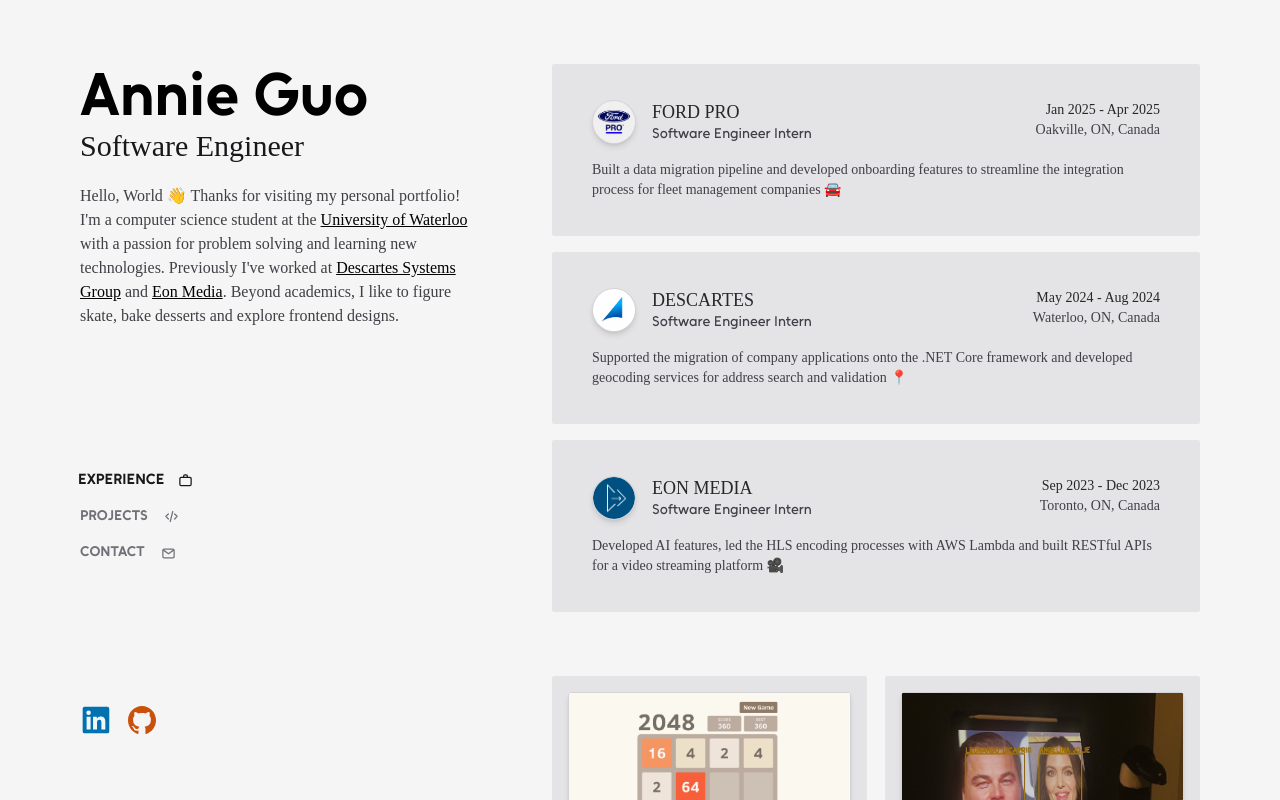
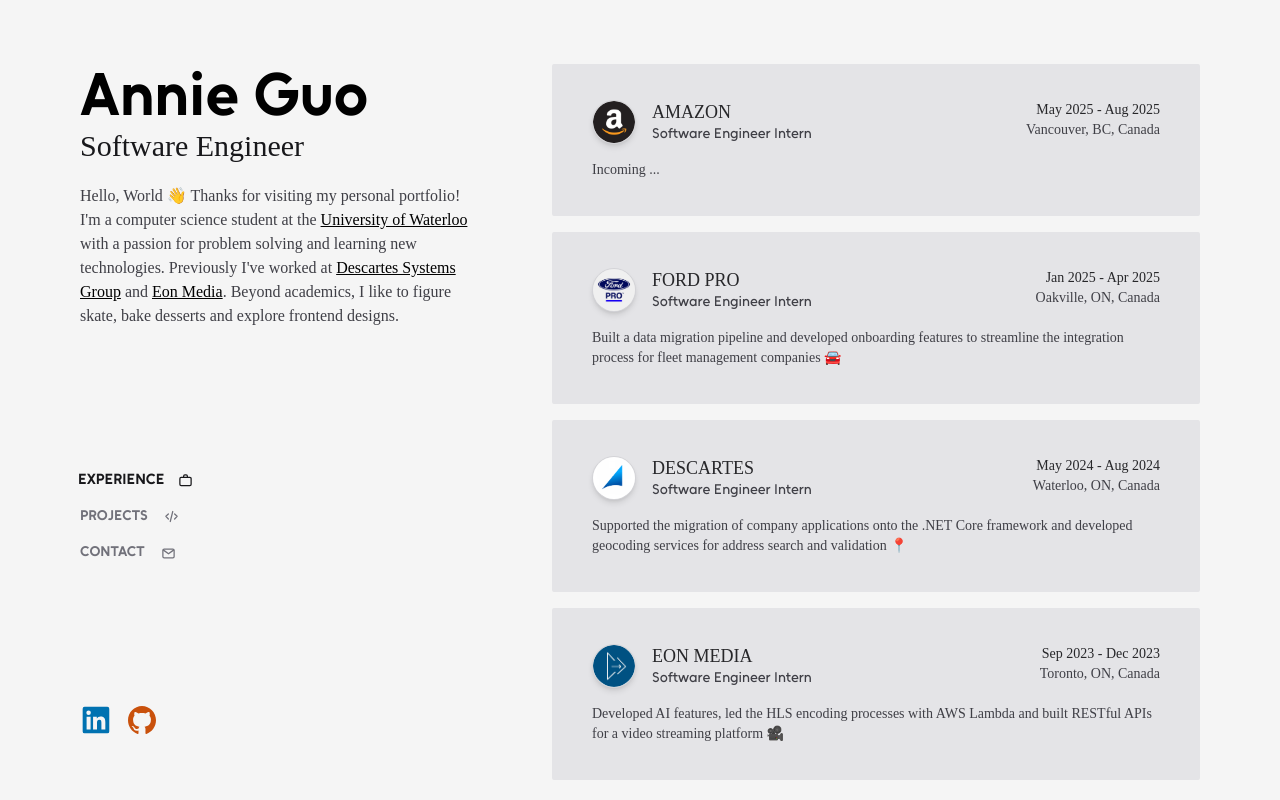
Before and after one commit to applepie7864/website, a React (Create React App) app: page / in a window 1280 px wide. Shown: the top 800 px of the page. Built offline with nearby package versions, Linux system fonts and the light colour scheme; no server answers; the HTML template or start-up script is replaced by a standard one; a web font is replaced by a local one.

Commit message:
add incoming

```diff
--- a/src/components/ExperienceCard.tsx
+++ b/src/components/ExperienceCard.tsx
@@ -9,7 +9,9 @@
 
 export default function ExperienceCard(props: ExperienceCardProps) {
     var url = ""
-    if (props.companyName == "FORD PRO") {
+    if (props.companyName == "AMAZON") {
+        url = require("../assets/imgs/amazon.png")
+    } else if (props.companyName == "FORD PRO") {
         url = require("../assets/imgs/ford.png")
     } else if (props.companyName == "DESCARTES") {
         url = require("../assets/imgs/descartes.png")
--- a/src/sections/Experience.tsx
+++ b/src/sections/Experience.tsx
@@ -4,6 +4,14 @@
 export default function Experience() {
   return (
     <section id="experience" className='pl-[34.5rem] pr-20 pt-16 flex flex-col items-center justify-center gap-4'>
+      <ExperienceCard
+        website="https://www.amazon.ca/"
+        companyName='AMAZON'
+        position='Software Engineer Intern'
+        date='May 2025 - Aug 2025'
+        location='Vancouver, BC, Canada'
+        description='Incoming ...'
+      />
       <ExperienceCard
         website="https://www.fordpro.com/en-us/"
         companyName='FORD PRO'
```
Also changed, not shown: src/assets/imgs/amazon.png (added).
